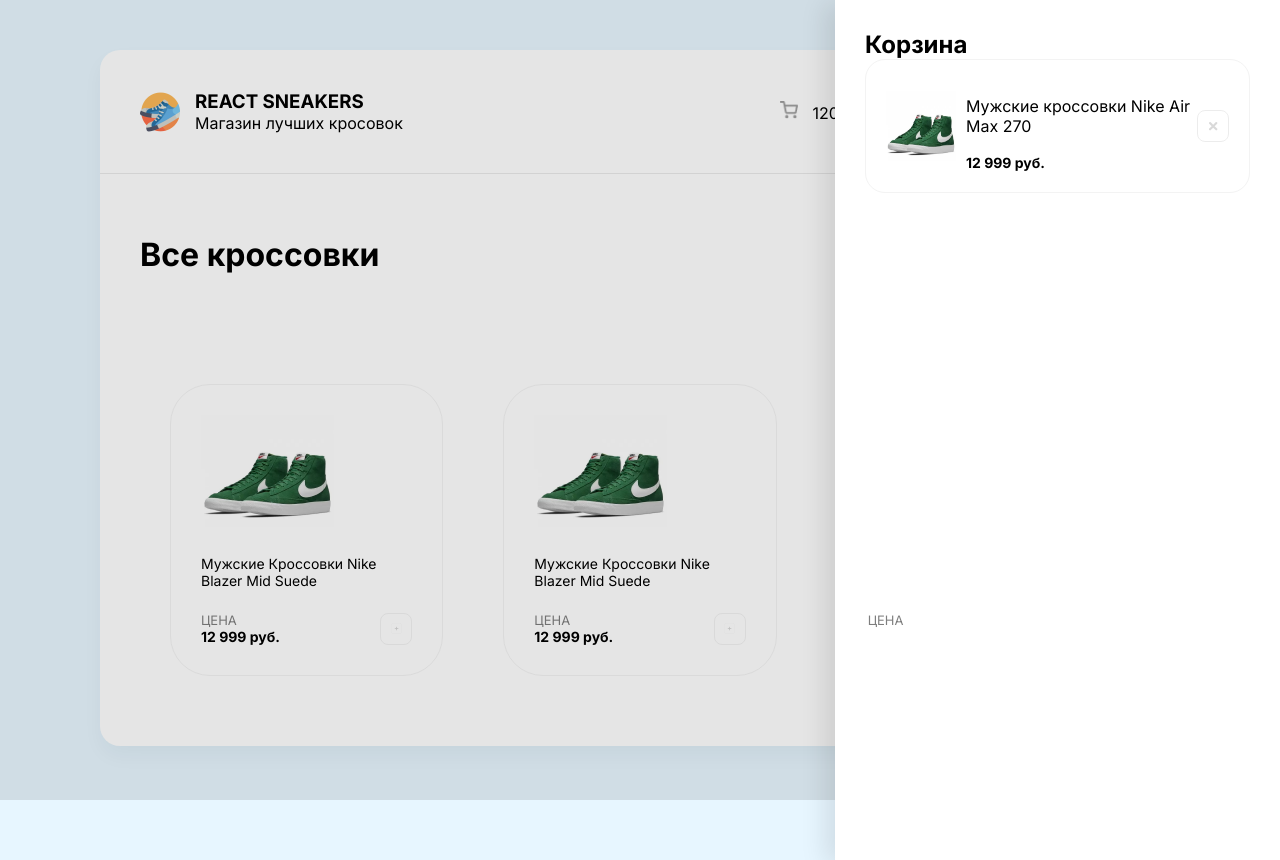
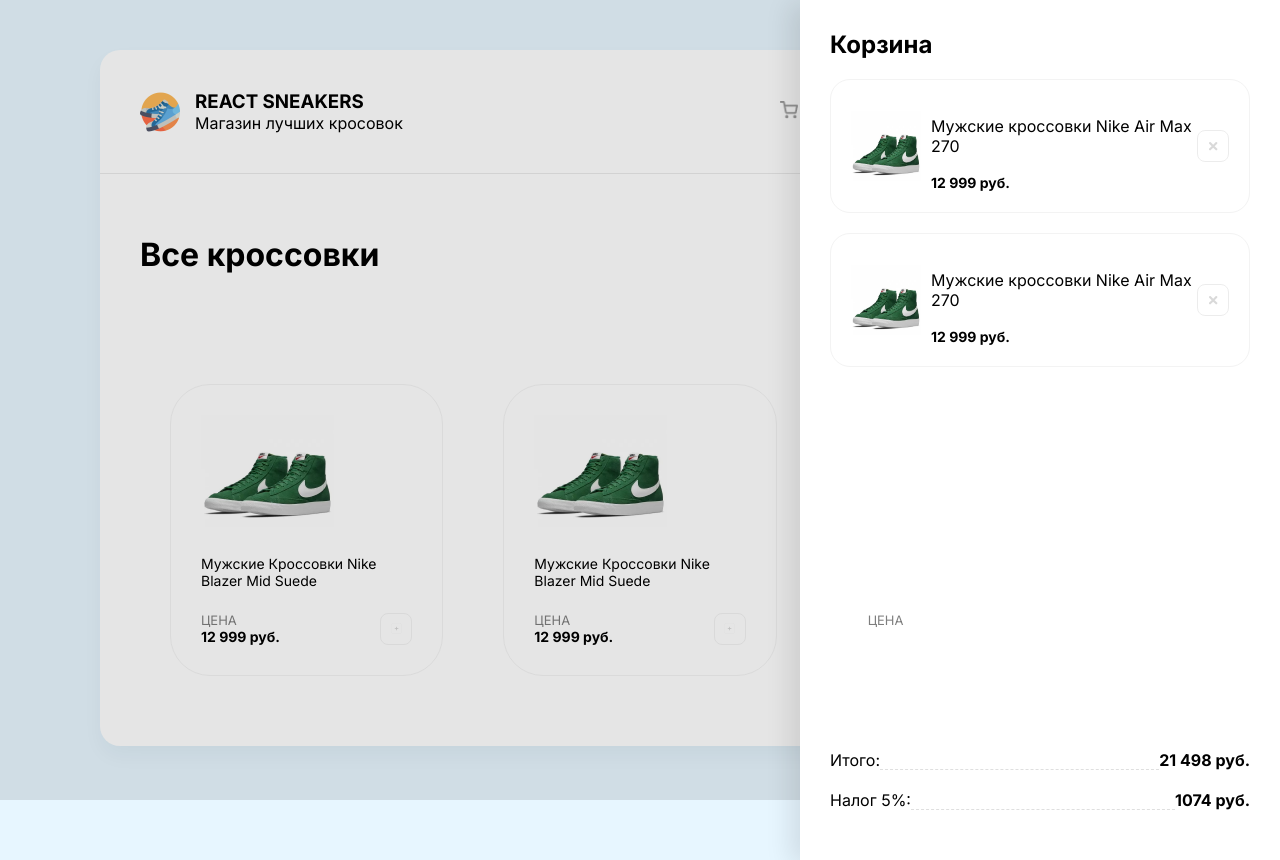
Before and after one commit to 1-infinity-1/sneaker, a React (Create React App) app: page / in a window 1280 px wide. Built offline with nearby package versions, Linux system fonts and the light colour scheme.

Commit message:
верстка коризны 01.01

```diff
--- a/src/App.js
+++ b/src/App.js
@@ -5,7 +5,8 @@
         <div className="wrapper">
             <div className = "overlay">
                 <div className="drawer">
-                    <h2>Корзина</h2>
+                    <h2 className = "cartHead">Корзина</h2>
+                    <div className = "Item">
                     <div className="cartItem">
                     <img className="cartItemImg" src="/image/sneakers/1.png" alt="Sneakers"/>
                     <div>
@@ -17,6 +18,31 @@
                         </b>
                     </div>
                     <img className = "btn_cross" src="/image/btn-cross.svg" alt="cross" />
+                    </div>
+                    <div className="cartItem">
+                    <img className="cartItemImg" src="/image/sneakers/1.png" alt="Sneakers"/>
+                    <div>
+                        <p>
+                            Мужские кроссовки Nike Air Max 270
+                        </p>
+                        <b>
+                            12 999 руб.
+                        </b>
+                    </div>
+                    <img className = "btn_cross" src="/image/btn-cross.svg" alt="cross" />
+                    </div>
+                    </div>
+                    <div className = "cartTotalBlock">
+                        <li className = "cartTotalBlockLi">
+                            <span>Итого:</span>
+                            <div></div>
+                            <b>21 498 руб.</b>
+                        </li>
+                        <li className = "cartTotalBlockLi">
+                            <span>Налог 5%:</span>
+                            <div></div>
+                            <b>1074 руб.</b>
+                        </li>
                     </div>
                 </div>
             </div>
--- a/src/index.scss
+++ b/src/index.scss
@@ -25,8 +25,11 @@
   z-index: 0.5;
 }
 .drawer{
+  display: flex;
+  flex-direction: column;
+  flex-grow: 1;
   position: absolute;
-  width: 385px;
+  width: 420px;
   height: 100%;
   right: 0;
   background: #FFFFFF;
@@ -34,6 +37,10 @@
   padding: 30px;
   h2{
     margin: 0;
+    margin-bottom: 20px;
+  }
+  .Item{
+    flex: 1;
   }
   .cartItem{
     border: 1px solid #f3f3f3;
@@ -42,6 +49,7 @@
     display: flex;
     align-items: center;
     padding: 20px;
+    margin-bottom: 20px;
     .cartItemImg{
       width: 70px;
       height: 70px;
@@ -67,7 +75,20 @@
       }
     }
   }
+
 }
+.cartTotalBlockLi{
+  display: flex;
+  align-items: flex-end;
+  margin-bottom: 20px;
+  div{
+    flex:1;
+    height:1px;
+    border-bottom:1px dashed #dfdfdf;
+  }
+}
+
+
 header {
   display: flex;
   justify-content: space-between;
```
